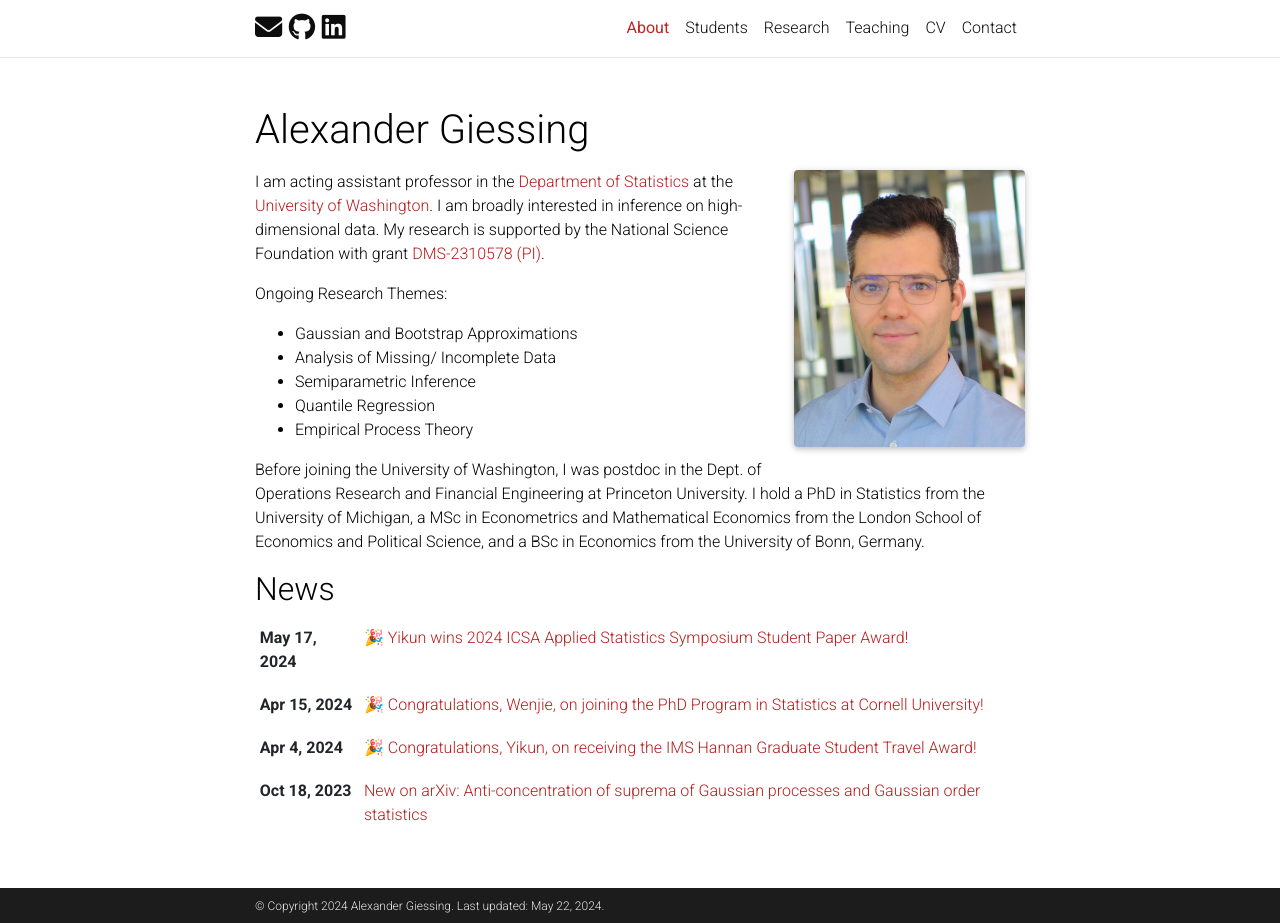
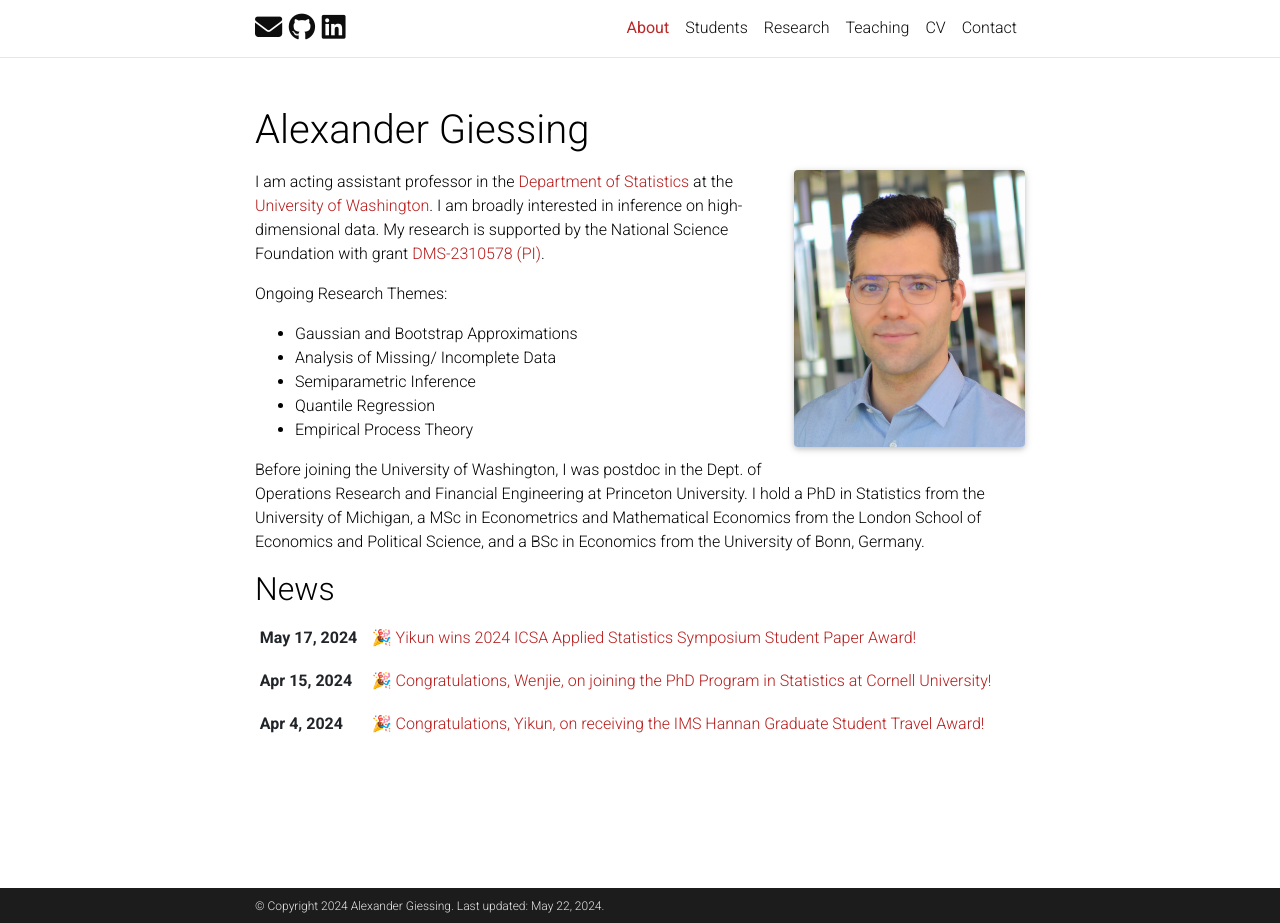
Before and after one commit to agiessing/agiessing.github.io, a Jekyll site: the page built from _pages/about.md, in a window 1280 px wide and 923 px high. Built offline with Jekyll 4.4.1, drawn with Linux system fonts in a browser that asks for light colours; full-size pictures stand in for the smaller copies a plugin makes; comment, search, counter and statistics services are not loaded; a style sheet for code colours, icons or effects is not loaded; part of the change alters nothing that is shown.

```diff
--- a/_config.yml
+++ b/_config.yml
@@ -181,7 +181,7 @@ collections:
 announcements:
   enabled: true
   scrollable: true # adds a vertical scroll bar if there are more than 3 news items
-  limit:  4 # leave blank to include all the news in the `_news` folder
+  limit:  3 # leave blank to include all the news in the `_news` folder
 
 latest_posts:
   enabled: true
```
